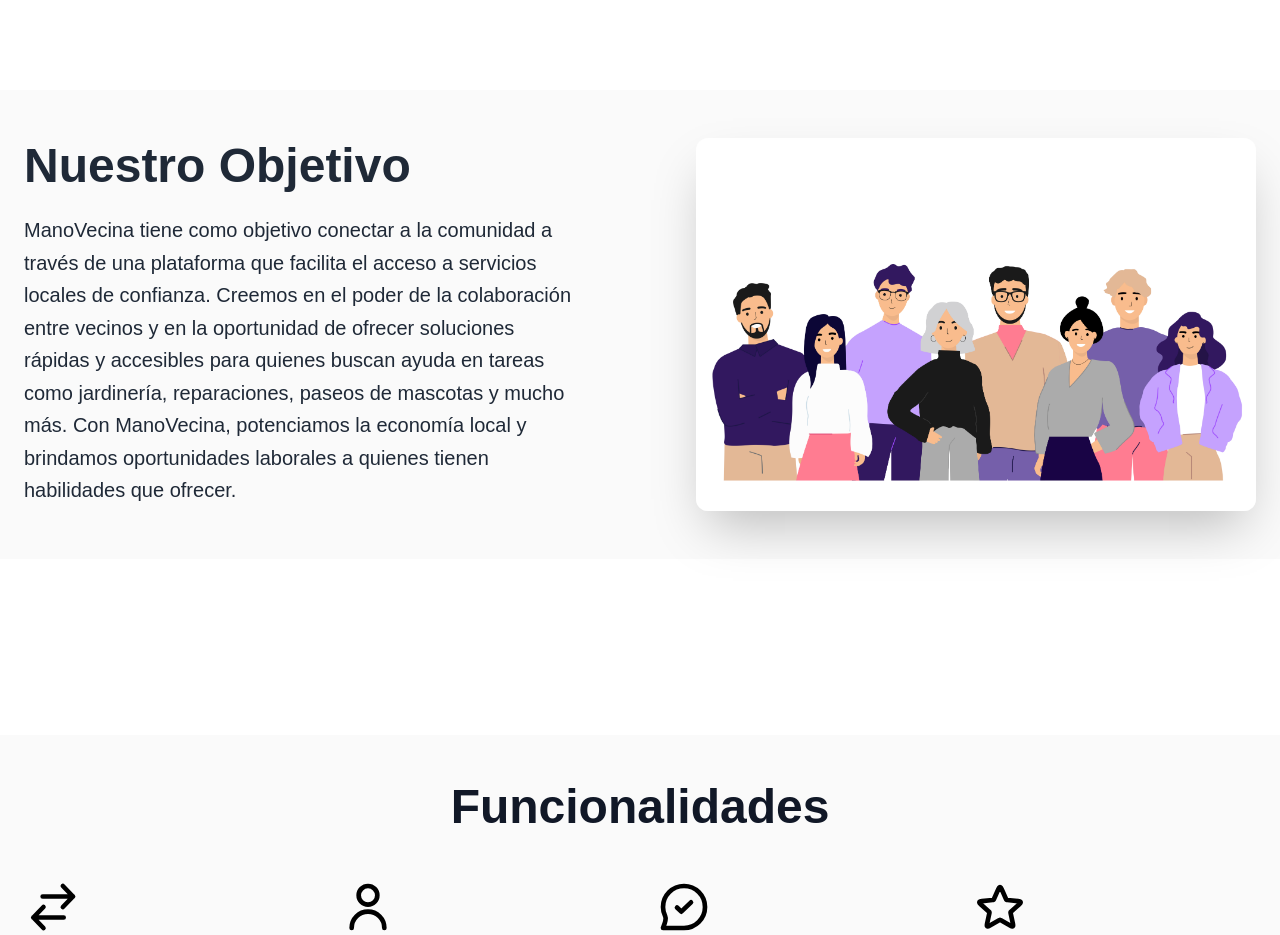
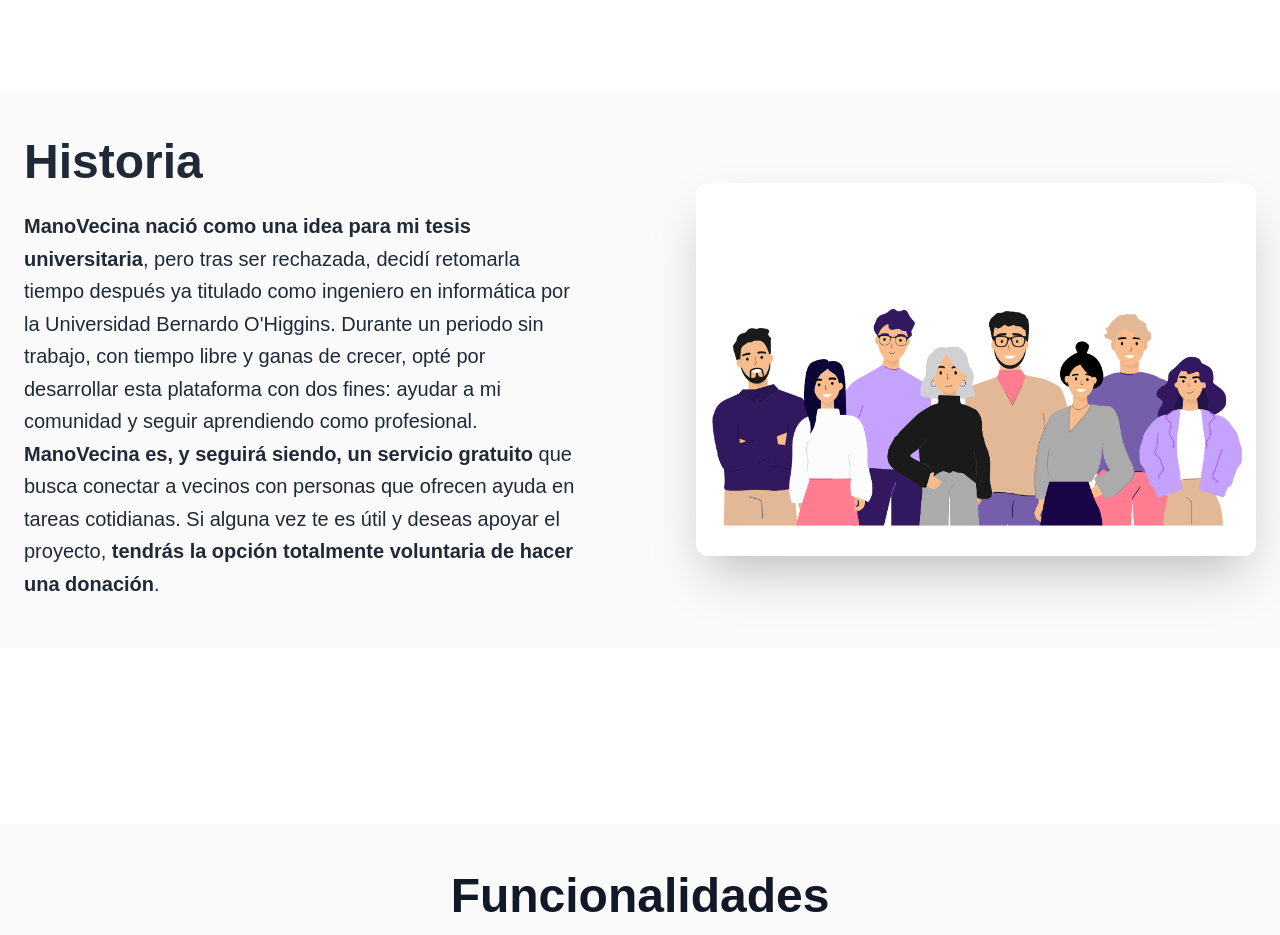
Before and after one commit to dgaldames/ManoVecina, a Next.js app: page / in a window 1280 px wide. Shown: the part 940-1875 px from the top of the page. Built offline with nearby package versions, Linux system fonts and the light colour scheme.

Commit message:
ALOOO NO CAMBIA EL HEADER SKDJHGKJDSG

```diff
--- a/src/app/landing/landing-structure/header.tsx
+++ b/src/app/landing/landing-structure/header.tsx
@@ -55,9 +55,9 @@
                                 <ul className="flex flex-col gap-4 mt-4">
                                     <li className="py-4 flex justify-center"><a href="#" className="text-2xl font-semibold">Inicio</a></li>
                                     <div className="p-medio bg-vecino"></div>
-                                    <li className="py-4 flex justify-center"><a href="#target" className="text-2xl font-semibold">Objetivo</a></li>
+                                    <li className="py-4 flex justify-center"><a href="#target" className="text-2xl font-semibold">Historia</a></li> {/* ALOOOOO */}
                                     <div className="p-medio bg-vecino"></div>
-                                    <li className="py-4 flex justify-center"><a href="#funcionalidades" className="text-2xl font-semibold">Funcionalidades</a></li>
+                                    <li className="py-4 flex justify-center"><a href="#funcionalidades" className="text-2xl font-semibold">FuncionalidadesSS</a></li>
                                     <div className="p-medio bg-vecino"></div>
                                     <li className="py-4 flex justify-center"><a href="#faq" className="text-2xl font-semibold">FAQ</a></li>
                                     <div className="p-medio bg-vecino"></div>
--- a/src/app/landing/landing-structure/target.tsx
+++ b/src/app/landing/landing-structure/target.tsx
@@ -7,10 +7,11 @@
                 {/* Texto */}
                 <div>
                     <h1 className="text-4xl md:text-5xl font-bold text-gray-800 mb-6">
-                        Nuestro Objetivo
+                        Historia
                     </h1>
                     <p className="text-xl leading-relaxed text-gray-800">
-                        ManoVecina tiene como objetivo conectar a la comunidad a través de una plataforma que facilita el acceso a servicios locales de confianza. Creemos en el poder de la colaboración entre vecinos y en la oportunidad de ofrecer soluciones rápidas y accesibles para quienes buscan ayuda en tareas como jardinería, reparaciones, paseos de mascotas y mucho más. Con ManoVecina, potenciamos la economía local y brindamos oportunidades laborales a quienes tienen habilidades que ofrecer.
+                    <strong>ManoVecina nació como una idea para mi tesis universitaria</strong>, pero tras ser rechazada, decidí retomarla tiempo después ya titulado como ingeniero en informática por la Universidad Bernardo O&apos;Higgins. Durante un periodo sin trabajo, con tiempo libre y ganas de crecer, opté por desarrollar esta plataforma con dos fines: ayudar a mi comunidad y seguir aprendiendo como profesional. <strong>ManoVecina es, y seguirá siendo, un servicio gratuito</strong> que busca conectar a vecinos con personas que ofrecen ayuda en tareas cotidianas. Si alguna vez te es útil y deseas apoyar el proyecto, <strong>tendrás la opción totalmente voluntaria de hacer una donación</strong>.
+                    {/* Ver el mejor metodo de donacion, problemente cuenta rut */}
                     </p>
                 </div>
                 {/* Imagen */}
```
